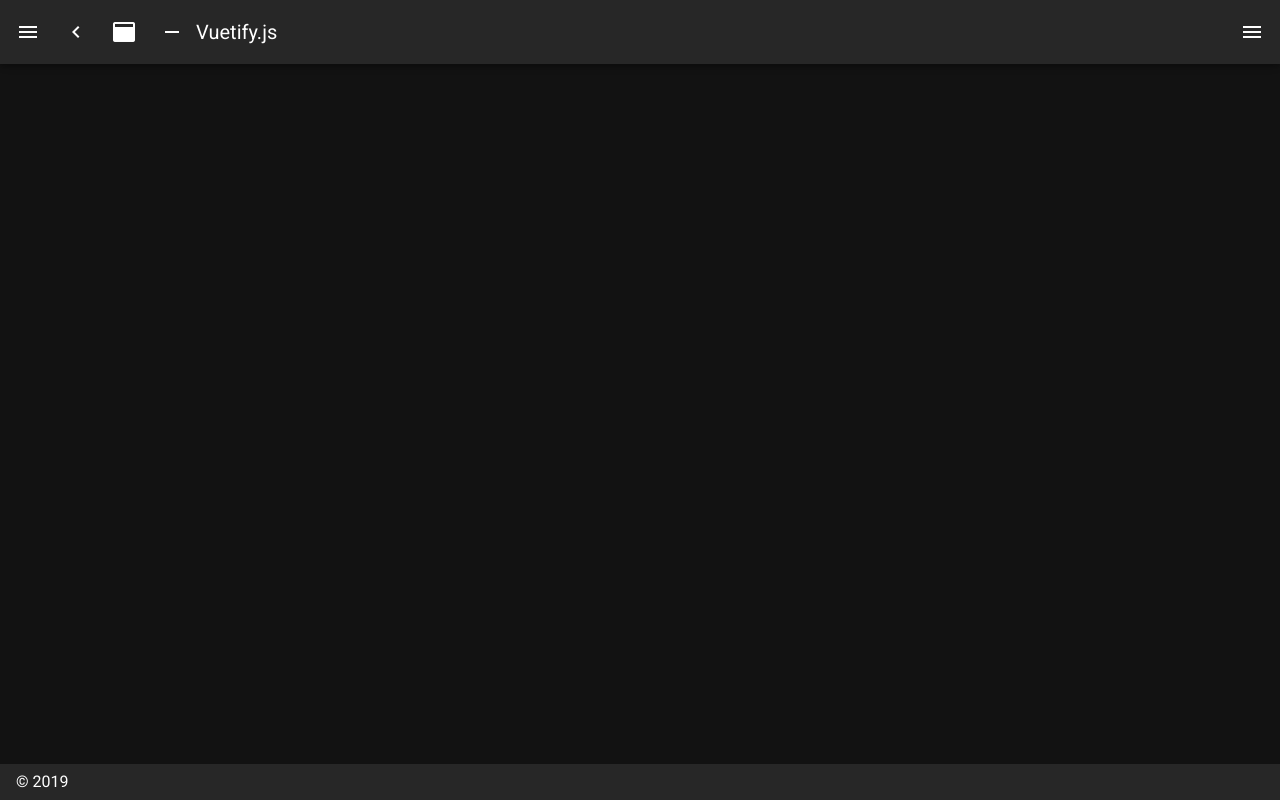
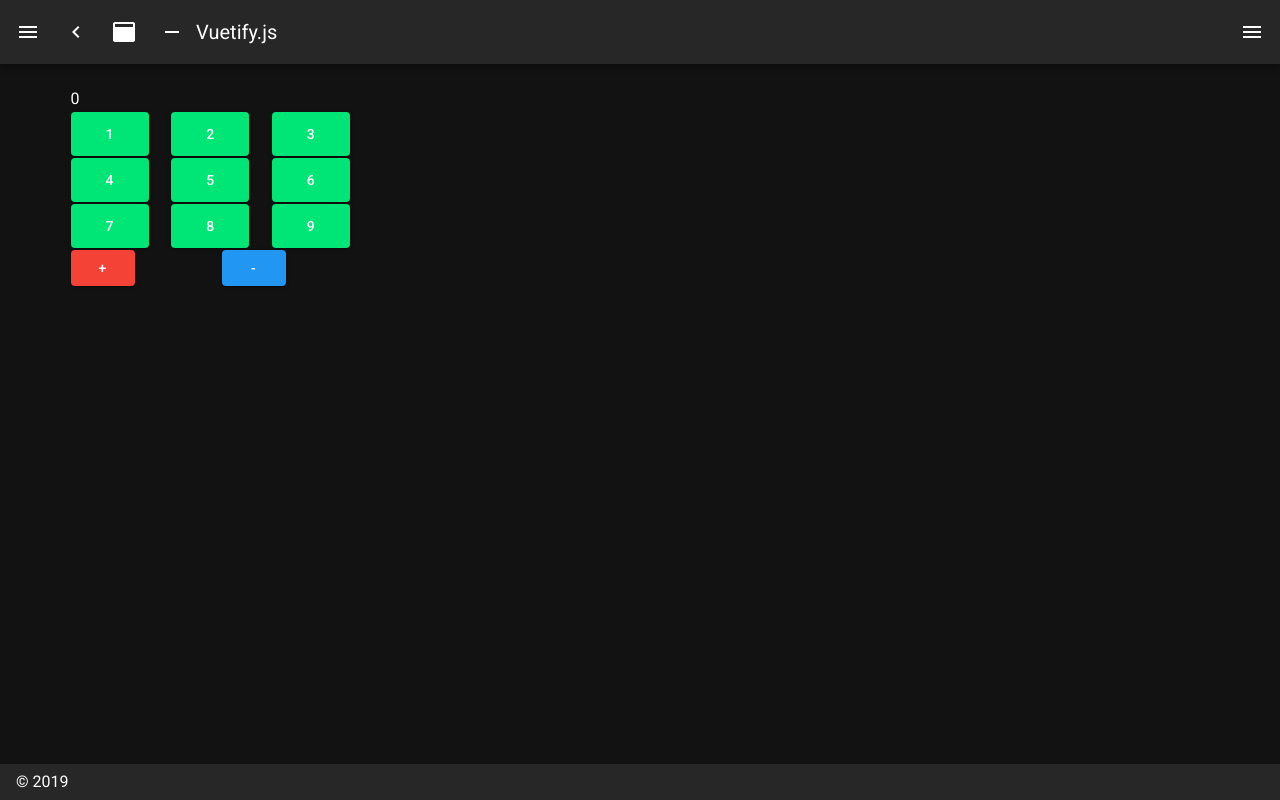
Before and after one commit to goldenfaeron/MyNuxtApp, a Nuxt app: page /calculator in a window 1280 px wide. Before the commit this address had no page. Built offline with nearby package versions, Linux system fonts and the light colour scheme.

Commit message:
calculator page

```diff
--- a/layouts/default.vue
+++ b/layouts/default.vue
@@ -72,6 +72,11 @@ export default {
 					icon: "mdi-book-open-page-variant",
 					title: "Learn Nuxt & Vuetify",
 					to: "/learn"
+				},
+				{
+					icon: "mdi-calculator",
+					title: "Calculator",
+					to: "/calculator"
 				}
 			],
 			miniVariant: false,
--- /dev/null
+++ b/pages/calculator.vue
@@ -0,0 +1,41 @@
+<template>
+	<div>
+		<v-container grid-list-xs>
+			<v-layout style="max-width:300px" column wrap>
+				{{number}}
+				<v-layout row wrap>
+					<v-flex v-for="(item, index) in 9" :key="index" xs>
+						<v-btn @click="setNumber(index+1)" large color="success">{{index+1}}</v-btn>
+					</v-flex>
+				</v-layout>
+
+				<v-layout row wrap>
+					<v-flex xs6>
+						<v-btn color="red">+</v-btn>
+					</v-flex>
+					<v-flex xs6>
+						<v-btn color="blue">-</v-btn>
+					</v-flex>
+				</v-layout>
+			</v-layout>
+		</v-container>
+	</div>
+</template>
+
+<script>
+export default {
+	data() {
+		return {
+			number: 0
+		};
+	},
+	methods: {
+		calculate: function(operator) {
+			return this.number[0] + this.number[1];
+		},
+		setNumber: function(val) {
+			return (this.number[1] = val);
+		}
+	}
+};
+</script>
--- a/pages/index.vue
+++ b/pages/index.vue
@@ -1,47 +1,31 @@
 <template>
 	<v-hover>
-    <v-card
-      slot-scope="{ hover }"
-      class="mx-auto"
-      color="grey lighten-4"
-      max-width="600"
-    >
-      <v-img
-        :aspect-ratio="16/9"
-        src="https://cdn.vuetifyjs.com/images/cards/kitchen.png"
-      >
+		<v-card slot-scope="{ hover }" class="mx-auto" color="grey lighten-4" max-width="600">
+			<v-img :aspect-ratio="16/9" src="https://cdn.vuetifyjs.com/images/cards/kitchen.png">
 				<v-expand-transition>
 					<div
 						v-if="hover"
 						class="d-flex transition-fast-in-fast-out orange darken-2 v-card--reveal display-3 white--text"
 						style="height: 100%;"
-          >
-            $14.99
-          </div>
+					>$14.99</div>
 				</v-expand-transition>
 			</v-img>
-      <v-card-text
-        class="pt-4"
-        style="position: relative;"
-      >
-        <v-btn
-          absolute
-          color="orange"
-          class="white--text"
-          fab
-          large
-          right
-          top
-        >
+			<v-card-text class="pt-4" style="position: relative;">
+				<v-btn absolute color="orange" class="white--text" fab large right top>
 					<v-icon>mdi-cart</v-icon>
 				</v-btn>
 				<div class="font-weight-light grey--text title mb-2">For the perfect meal</div>
 				<h3 class="display-1 font-weight-light orange--text mb-2">QW cooking utensils</h3>
-        <div class="font-weight-light title mb-2">
-          Our Vintage kitchen utensils delight any chef.<br>
+				<div class="font-weight-light grey--text title mb-2">
+					Our Vintage kitchen utensils delight any chef.
+					<br />
 Made of bamboo by hand
+					<br />
 				</div>
 			</v-card-text>
+			<v-card-actions>
+				<v-btn @click="fiveLoop()" color="success">Press me</v-btn>
+			</v-card-actions>
 		</v-card>
 	</v-hover>
 </template>
@@ -51,7 +35,7 @@
 	align-items: center;
 	bottom: 0;
 	justify-content: center;
-  opacity: .5;
+	opacity: 0.5;
 	position: absolute;
 	width: 100%;
 }
@@ -59,6 +43,31 @@
 
 <script>
 export default {
-
+	data() {
+		return {
+			name: "Sam furneaux ",
+			counter: 0,
+			names: ["Cheery Pie", "Tweedle Dee", "Tweedle Dum"]
+		};
+	},
+	methods: {
+		fiveLoop() {
+			if (this.counter < 2) {
+				return this.counter++;
+			} else {
+				this.counter = 0;
+				return this.counter;
 			}
+		}
+	},
+	computed: {
+		whatIsCounter: function() {
+			if (this.counter == 1) {
+				return "Counter equals one";
+			} else {
+				return "Counter equals two";
+			}
+		}
+	}
+};
 </script>
```
Lines whose indentation alone changed are shown as unchanged.
